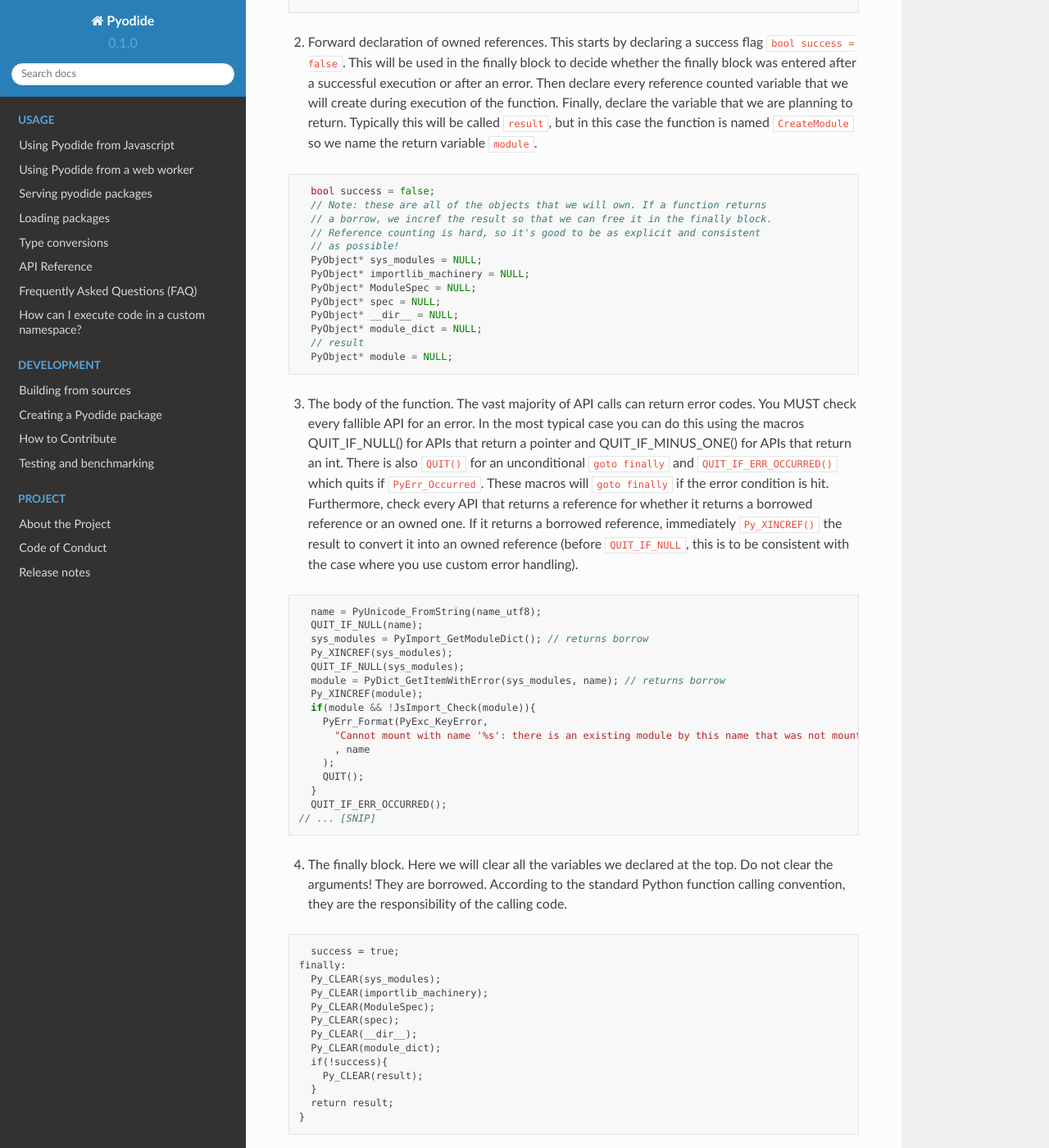
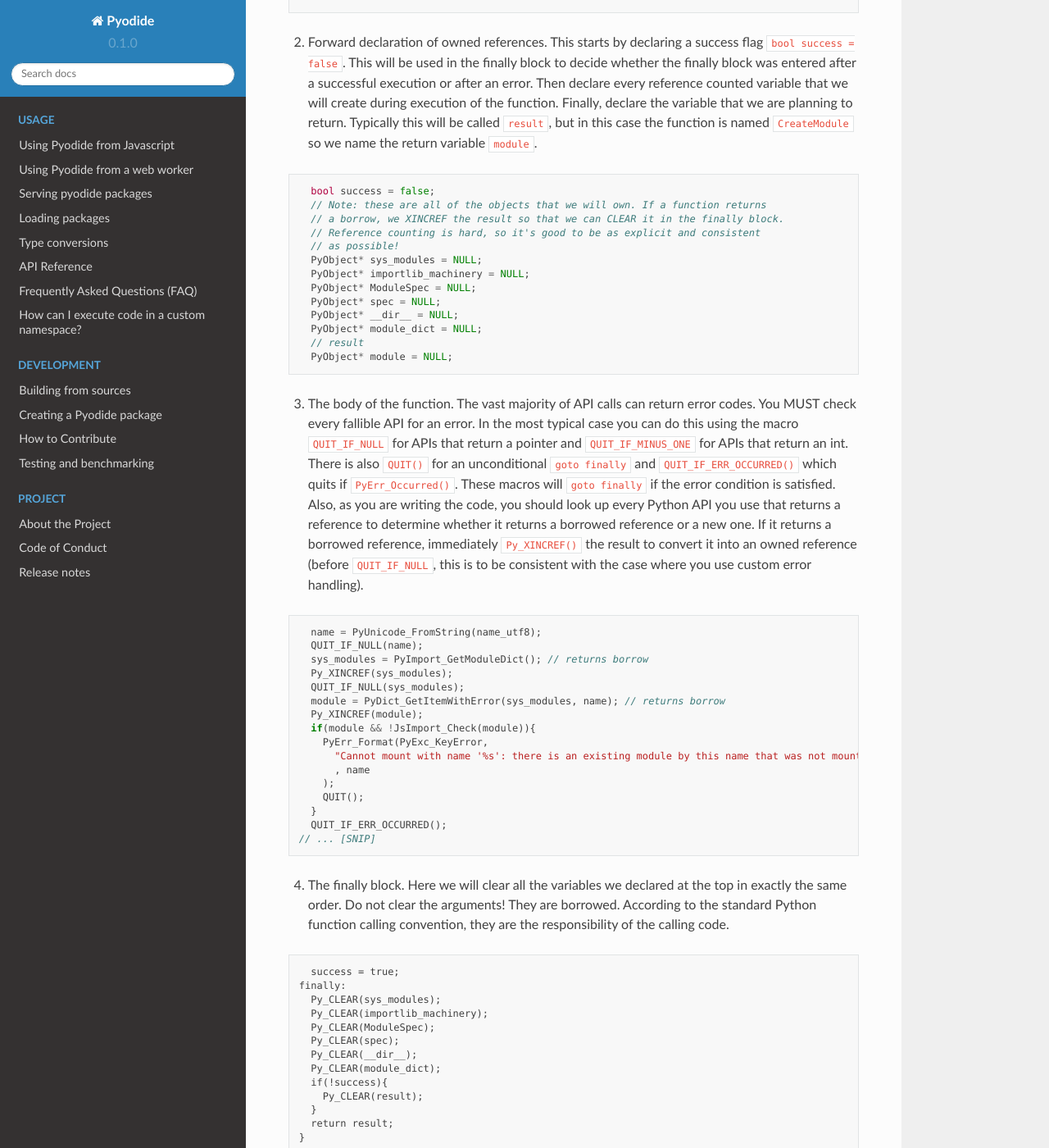
Before and after one commit to pyodide/pyodide, a Sphinx documentation site: the page built from docs/core.md, in a window 1280 px wide and 1400 px high, scrolled down 782 px. Shown: the whole window at 82% size. Built offline with Sphinx 7.4.7 and the Read the Docs theme 2.0.0, drawn with Linux system fonts in a browser that asks for light colours; the version number is read from the project's files by our own code.

Commit message:
Small tweaks

````diff
--- a/docs/core.md
+++ b/docs/core.md
@@ -34,7 +34,7 @@ Typically this will be called ``result``, but in this case the function is named
 ```C
   bool success = false;
   // Note: these are all of the objects that we will own. If a function returns
-  // a borrow, we incref the result so that we can free it in the finally block.
+  // a borrow, we XINCREF the result so that we can CLEAR it in the finally block.
   // Reference counting is hard, so it's good to be as explicit and consistent
   // as possible!
   PyObject* sys_modules = NULL;
@@ -47,7 +47,7 @@ Typically this will be called ``result``, but in this case the function is named
   PyObject* module = NULL;
   ```
 
-3. The body of the function. The vast majority of API calls can return error codes. You MUST check every fallible API for an error. In the most typical case you can do this using the macros QUIT_IF_NULL() for APIs that return a pointer and QUIT_IF_MINUS_ONE() for APIs that return an int. There is also ``QUIT()`` for an unconditional ``goto finally`` and ``QUIT_IF_ERR_OCCURRED()`` which quits if ``PyErr_Occurred``. These macros will ``goto finally`` if the error condition is hit. Furthermore, check every API that returns a reference for whether it returns a borrowed reference or an owned one. If it returns a borrowed reference, immediately `Py_XINCREF()` the result to convert it into an owned reference (before ``QUIT_IF_NULL``, this is to be consistent with the case where you use custom error handling).
+3. The body of the function. The vast majority of API calls can return error codes. You MUST check every fallible API for an error. In the most typical case you can do this using the macro ``QUIT_IF_NULL`` for APIs that return a pointer and ``QUIT_IF_MINUS_ONE`` for APIs that return an int. There is also ``QUIT()`` for an unconditional ``goto finally`` and ``QUIT_IF_ERR_OCCURRED()`` which quits if ``PyErr_Occurred()``. These macros will ``goto finally`` if the error condition is satisfied. Also, as you are writing the code, you should look up every Python API you use that returns a reference to determine whether it returns a borrowed reference or a new one. If it returns a borrowed reference, immediately `Py_XINCREF()` the result to convert it into an owned reference (before ``QUIT_IF_NULL``, this is to be consistent with the case where you use custom error handling).
 
 ```C
   name = PyUnicode_FromString(name_utf8);
@@ -68,7 +68,7 @@ Typically this will be called ``result``, but in this case the function is named
 // ... [SNIP]
 ```
 
-4. The finally block. Here we will clear all the variables we declared at the top. Do not clear the arguments! They are borrowed. According to the standard Python function calling convention, they are the responsibility of the calling code.
+4. The finally block. Here we will clear all the variables we declared at the top in exactly the same order. Do not clear the arguments! They are borrowed. According to the standard Python function calling convention, they are the responsibility of the calling code.
 ```
   success = true;
 finally:
````
